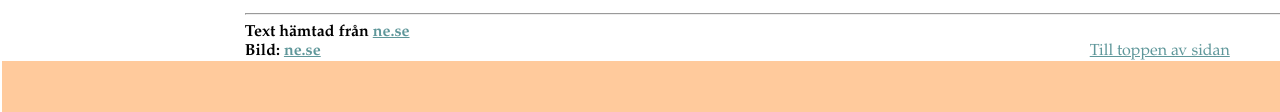
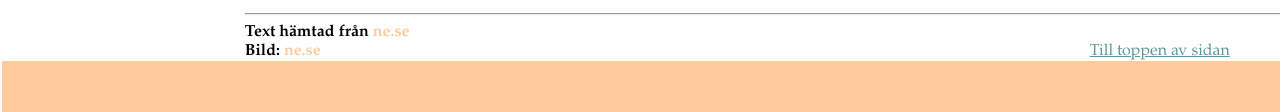
Before and after one commit to stinaj/stinaj.github.io, a plain HTML site: page Nobelpris/nobelpristagare.html in a window 1280 px wide. Shown: the part 1355-1467 px from the top of the page. Drawn offline with Linux system fonts and the light colour scheme.

Commit message:
Update nobelpristagre.css

```diff
--- a/Nobelpris/nobelpristagre.css
+++ b/Nobelpris/nobelpristagre.css
@@ -73,7 +73,7 @@ figure{
 	float:left;
 }
 
-#källa{
+.källa{
 	color: #5F979A;
 	text-decoration:underline;
 }
```
